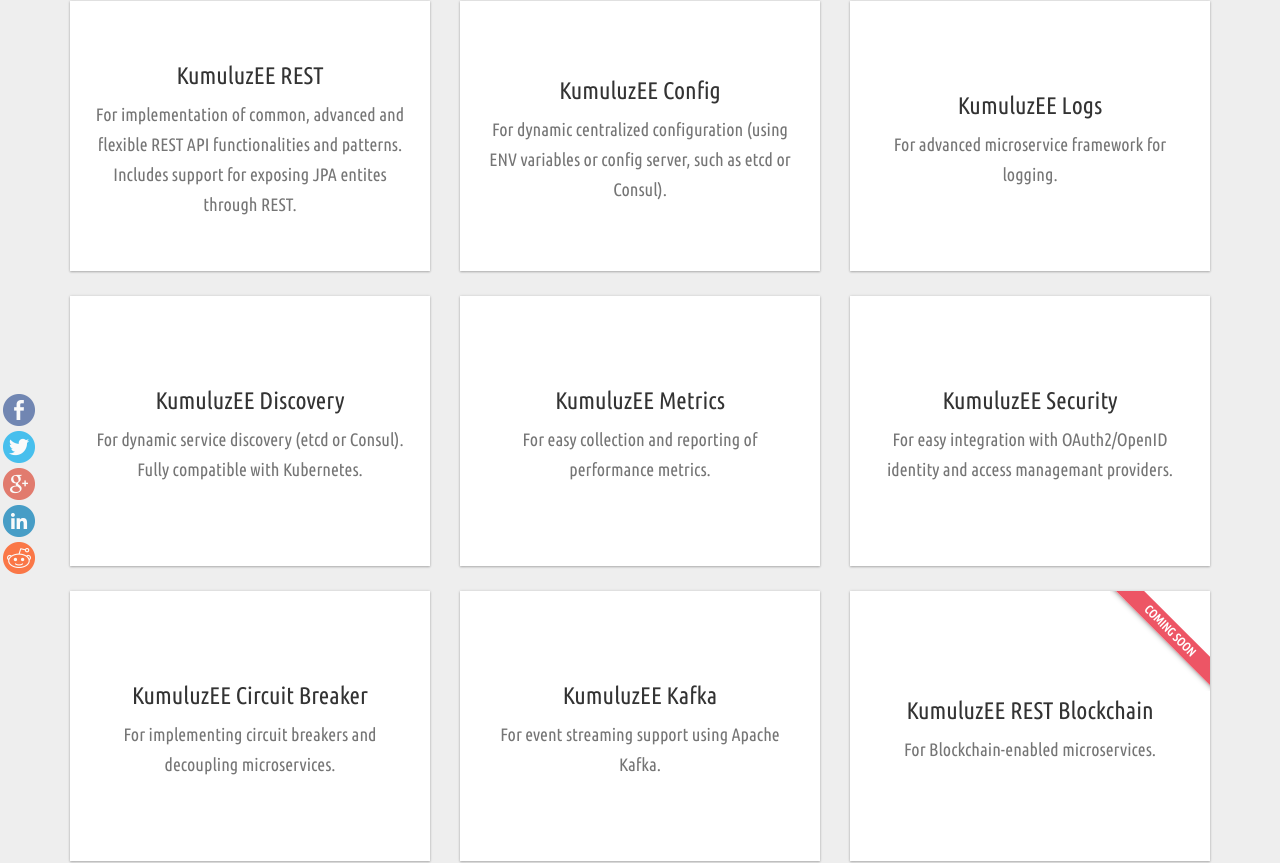
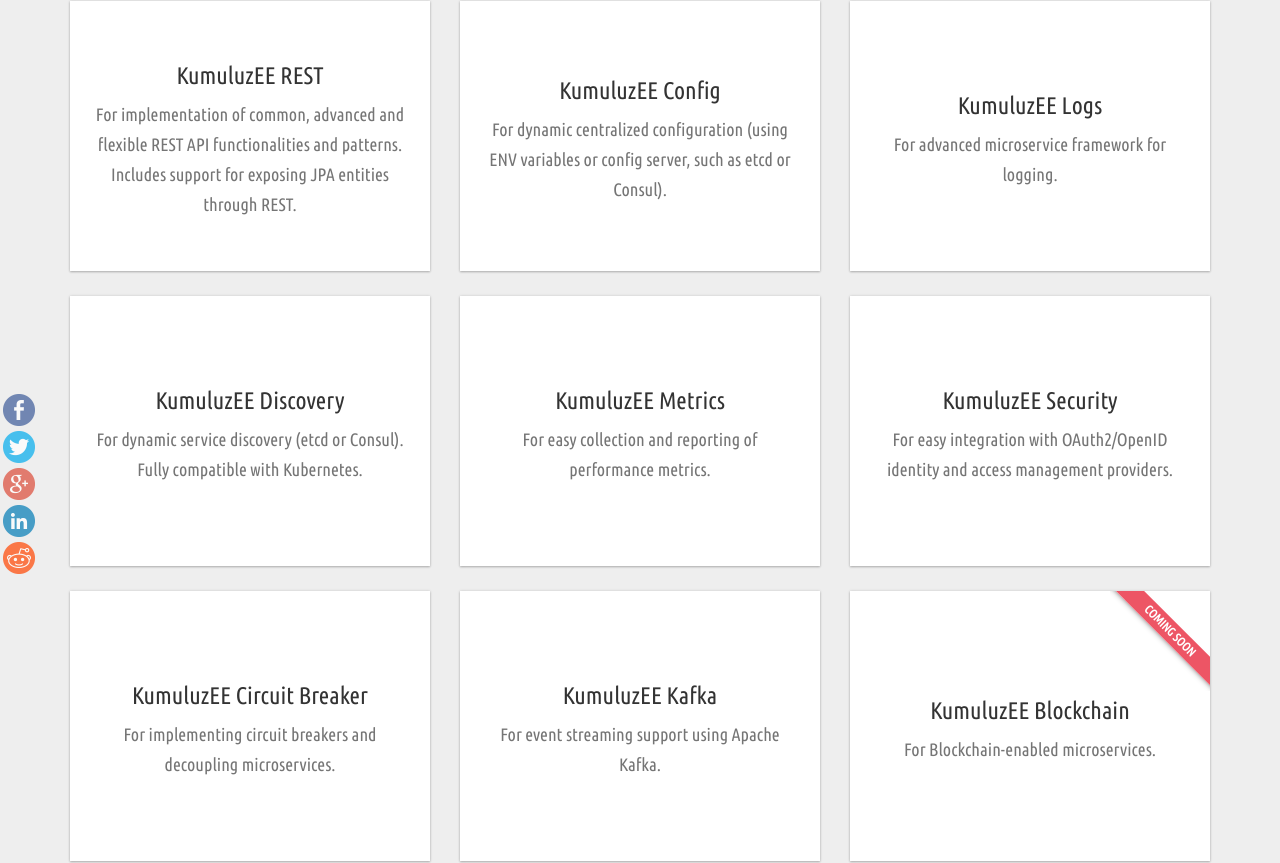
Before and after one commit to kumuluz/ee.kumuluz.com, a Jekyll site: the page built from index.html, in a window 1280 px wide and 1400 px high, scrolled down 2086 px. Shown: the part 156-1019 px from the top of the window. Built offline with Jekyll 4.4.1, drawn with Linux system fonts in a browser that asks for light colours; nearby versions of some CDN libraries; comment, search, counter and statistics services are not loaded.

Commit message:
minor text fixes

```diff
--- a/index.html
+++ b/index.html
@@ -85,7 +85,7 @@
                           <div class="block">
                               <div>
                                   <h3><a href="https://github.com/kumuluz/kumuluzee-rest" target="_blank"><span>KumuluzEE REST</span></a></h3>
-                                  <p><span>For implementation of common, advanced and flexible REST API functionalities and patterns. Includes support for exposing JPA entites through REST.</span></p>
+                                  <p><span>For implementation of common, advanced and flexible REST API functionalities and patterns. Includes support for exposing JPA entities through REST.</span></p>
                               </div>
                           </div>
                       </div>
@@ -125,7 +125,7 @@
                           <div class="block">
                               <div>
                                   <h3><a href="https://github.com/kumuluz/kumuluzee-security" target="_blank"><span>KumuluzEE Security</span></a></h3>
-                                  <p><span>For easy integration with OAuth2/OpenID identity and access managemant providers.</span></p>
+                                  <p><span>For easy integration with OAuth2/OpenID identity and access management providers.</span></p>
                               </div>
                           </div>
                       </div>
@@ -148,7 +148,7 @@
                       <div class="col-xs-12 col-sm-6 col-md-6 col-lg-4">
                           <div class="block" style="position:relative; overflow: hidden;">
                               <div>
-                                  <h3><span>KumuluzEE REST Blockchain</span></h3>
+                                  <h3><span>KumuluzEE Blockchain</span></h3>
                                   <p><span>For Blockchain-enabled microservices.</span></p>
                                   <div class="ribbon"><span>Coming soon</span></div>
                               </div>
```
